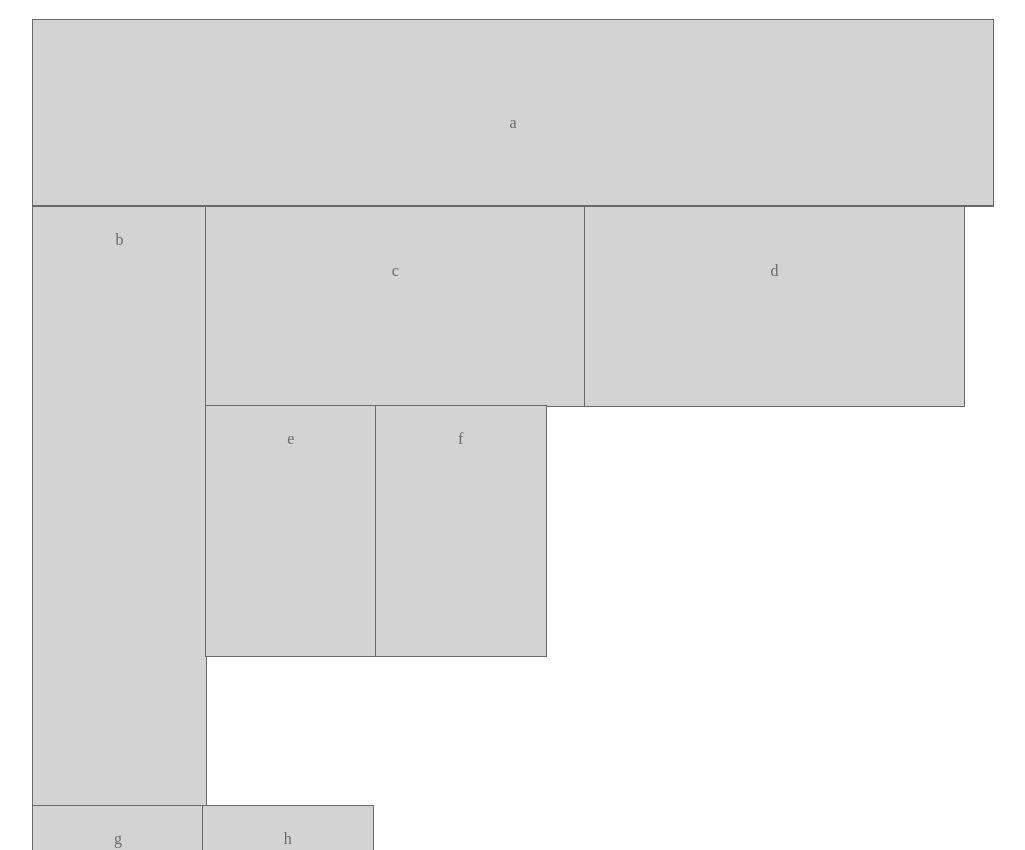
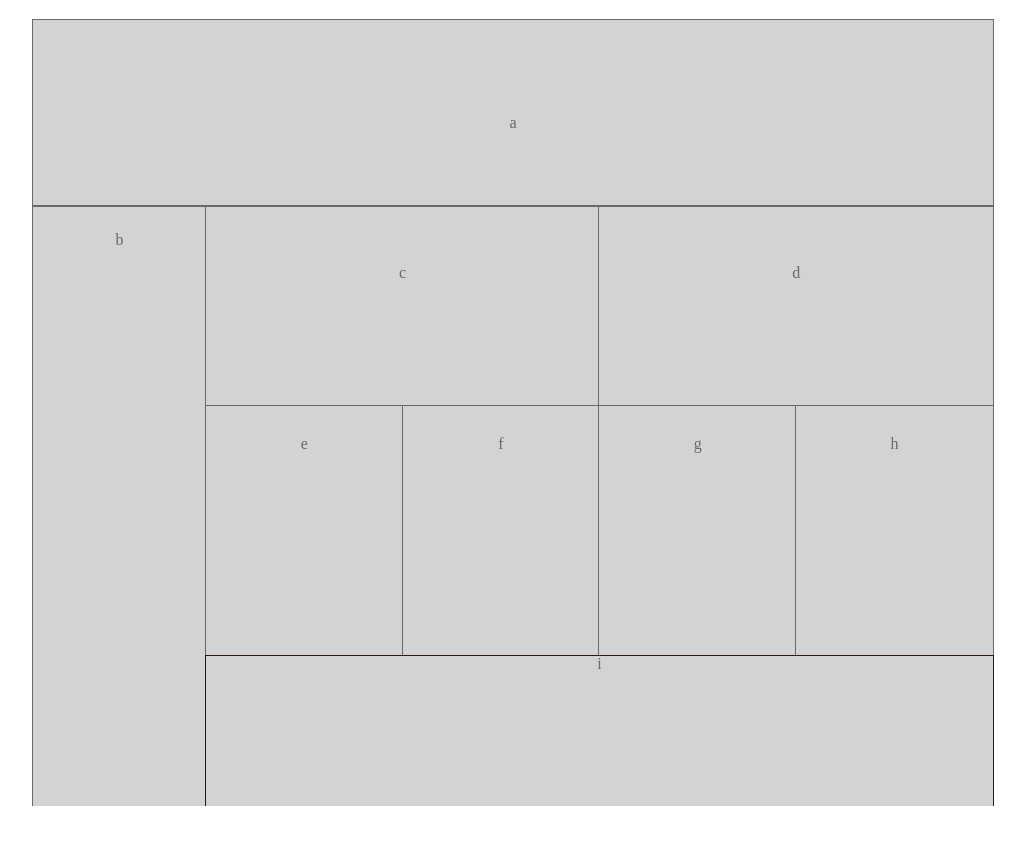
Before and after one commit to jayadams011/ui-challenge-1, a plain HTML site: page index.html in a window 1280 px wide. Shown: the top 850 px of the page, without its empty margins (127-1152 px from the left). After the commit the page ends 806 px from the top, so only its background shows below. Drawn offline with Linux system fonts and the light colour scheme.

Commit message:
fixed issues.  Still need to tidy up

```diff
--- a/styles/layout.css
+++ b/styles/layout.css
@@ -48,9 +48,9 @@ p{
     background-color: #d3d3d3;
 }
 
-.g {
+/* .g {
     clear:left;
-}
+} */
 
 .i{
     min-width:480px;
@@ -107,7 +107,7 @@ p{
     }
 
 .c, .d {
-    width: 39.5%;
+    width: 41%;
     height: 200px;
     outline: 1px solid #696969;
     background-color: #d3d3d3;
@@ -123,8 +123,8 @@ p{
 
 .e,.f, .g, .h {
     /*display:inline-block;*/
-    float: left;
-    min-width: 17.7%;
+    /* float: left; */
+    min-width: 20.5%;
     height: 250px;
     outline: 1px solid #696969;
     background-color: #d3d3d3;
@@ -138,15 +138,15 @@ p{
     outline: 1px solid #696969;
     background-color: #d3d3d3;
 }*/
-*.g {
+/*.g {
     clear:left;
-}*
+}*/
 
 .i{
     min-width:480px;
    /* float: left;*/
-    width:72%;
-    height: 80px;
+    width: 82%;
+    height: 150px;
     outline: 1px solid #3a1111;
     background-color: #d3d3d3;
 }
```
